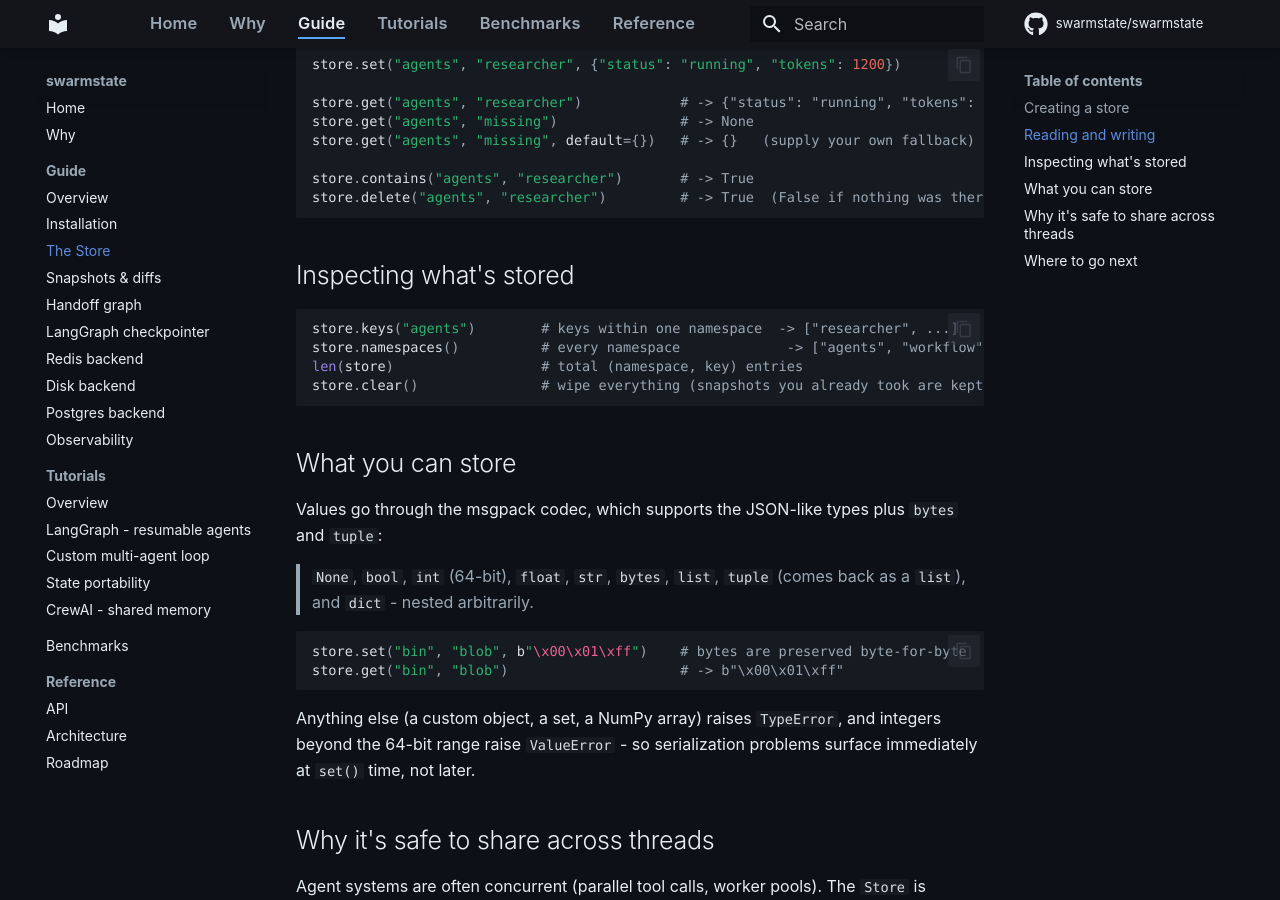
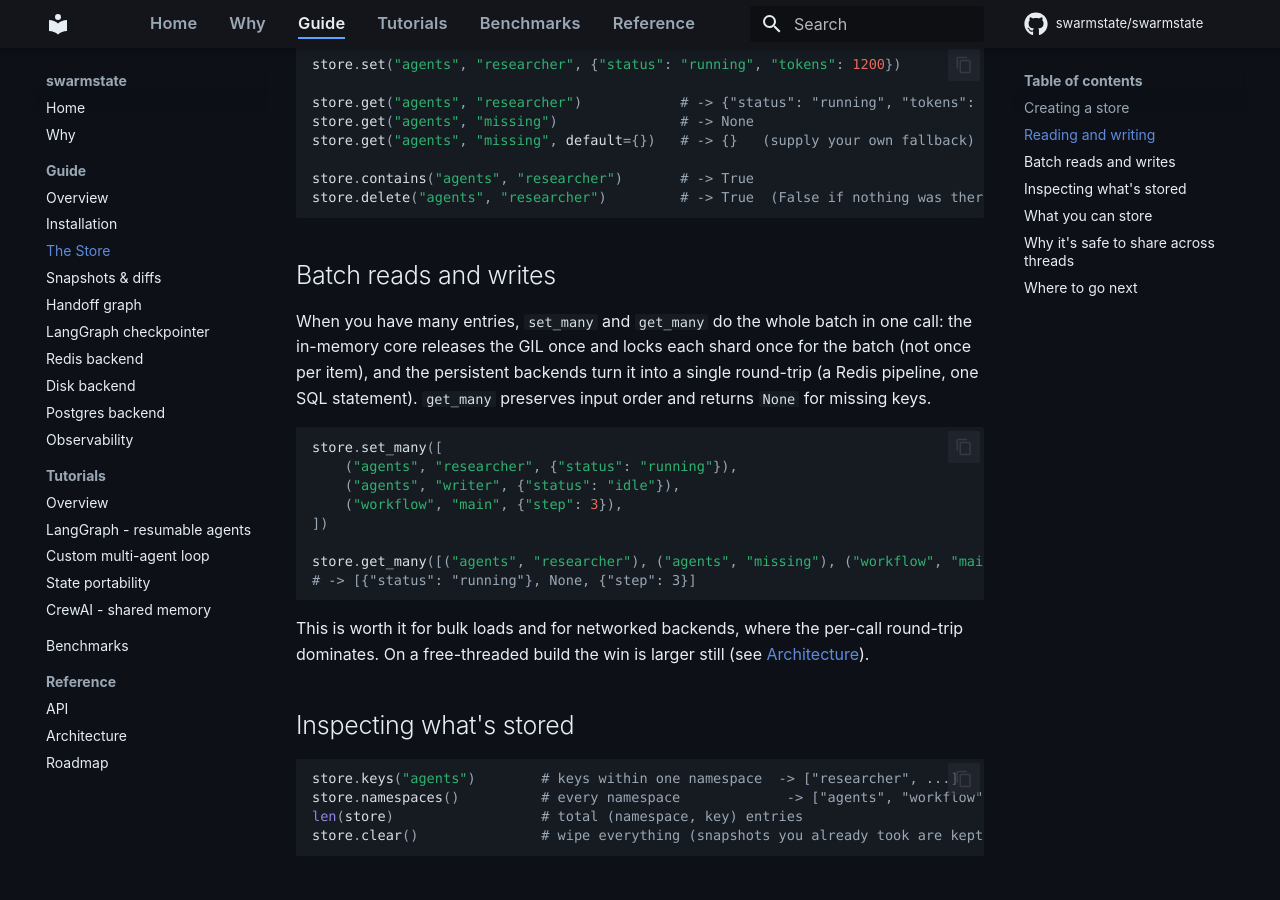
Before and after one commit to swarmstate/swarmstate.github.io, an MkDocs documentation site: the page built from docs/guide/store.md, in a window 1280 px wide and 900 px high, scrolled down 1224 px. Built offline with MkDocs 1.6.1 and Material for MkDocs 9.7.7, drawn with Linux system fonts in a browser that asks for light colours; comment, search, counter and statistics services are not loaded; some of the changed text lies outside the part shown.

Commit message:
docs: free-threaded scaling + batch operations
- guide/store: batch reads/writes (set_many/get_many); free-threaded note.
- architecture: "Free-threaded (no-GIL)" section with the scaling table.
- api: set_many/get_many on Store.
- benchmarks: concurrency-scaling section (free-threaded vs GIL) with a
  warning that the win needs a no-GIL build.
- roadmap: batch ops and free-threaded moved to shipped; cp314t noted as
  pending PyO3 support.

Ships with swarmstate 0.10.0.

Co-Authored-By: Claude Opus 4.8 (1M context) <noreply@anthropic.com>

````diff
--- a/docs/guide/store.md
+++ b/docs/guide/store.md
@@ -56,6 +56,28 @@ store.contains("agents", "researcher")       # -> True
 store.delete("agents", "researcher")         # -> True  (False if nothing was there)
 ```
 
+## Batch reads and writes
+
+When you have many entries, `set_many` and `get_many` do the whole batch in one call:
+the in-memory core releases the GIL once and locks each shard once for the batch (not once
+per item), and the persistent backends turn it into a single round-trip (a Redis pipeline,
+one SQL statement). `get_many` preserves input order and returns `None` for missing keys.
+
+```python
+store.set_many([
+    ("agents", "researcher", {"status": "running"}),
+    ("agents", "writer", {"status": "idle"}),
+    ("workflow", "main", {"step": 3}),
+])
+
+store.get_many([("agents", "researcher"), ("agents", "missing"), ("workflow", "main")])
+# -> [{"status": "running"}, None, {"step": 3}]
+```
+
+This is worth it for bulk loads and for networked backends, where the per-call round-trip
+dominates. On a free-threaded build the win is larger still (see
+[Architecture](../architecture.md#free-threaded-no-gil)).
+
 ## Inspecting what's stored
 
 ```python
@@ -107,6 +129,11 @@ for t in threads:
 len(store)   # -> 8000, with no locking on your side
 ```
 
+On **standard CPython** the GIL still serializes the Python-side work, so this is about
+correctness and not blocking, more than raw multi-core speed. On a **free-threaded
+(no-GIL) build** the same code scales across cores: see
+[Architecture: free-threaded](../architecture.md#free-threaded-no-gil).
+
 ## Where to go next
 
 - [Snapshots & diffs](snapshots.md) - capture and roll back state cheaply.
````
Also changed, not shown: docs/api.md (+2 -0 lines), docs/architecture.md (+22 -0 lines), docs/benchmarks.md (+20 -0 lines), docs/roadmap.md (+5 -3 lines).
